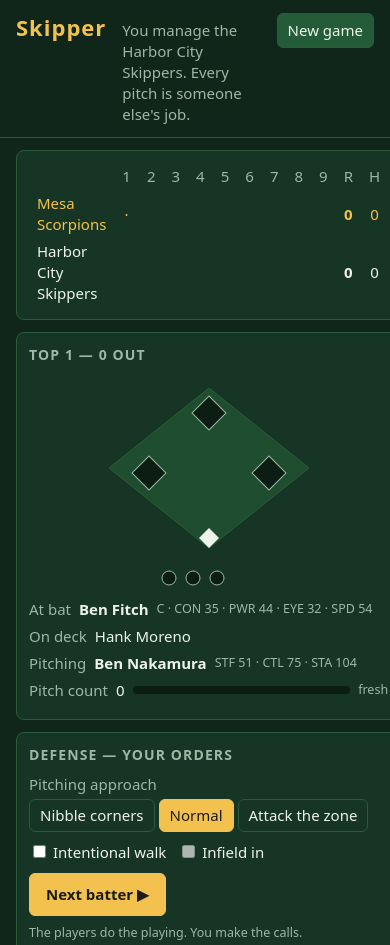
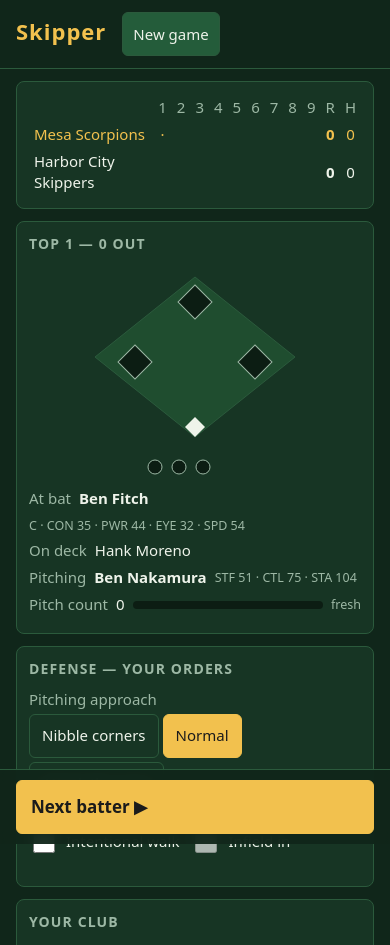
Before and after one commit to nmemmert/baseball, a website with bundled scripts: page index.html in a window 390 px wide. Shown: the top 945 px of the page. Built offline with nearby package versions, Linux system fonts and the light colour scheme.

Commit message:
Make Skipper an installable PWA for iPhone
Adds web manifest, offline service worker, home-screen icons, iOS meta tags,
safe-area and touch-friendly layout, a fixed bottom action bar, and a GitHub
Pages deploy workflow.

Co-Authored-By: Claude Sonnet 5.5 <noreply@anthropic.com>
Claude-Session: https://claude.ai/code/session_01CzZQdbZpwEFzR7cE2kEqxW

```diff
--- a/index.html
+++ b/index.html
@@ -2,7 +2,15 @@
 <html lang="en">
 <head>
   <meta charset="utf-8">
-  <meta name="viewport" content="width=device-width, initial-scale=1">
+  <meta name="viewport" content="width=device-width, initial-scale=1, viewport-fit=cover">
+  <meta name="theme-color" content="#10261a">
+  <meta name="apple-mobile-web-app-capable" content="yes">
+  <meta name="mobile-web-app-capable" content="yes">
+  <meta name="apple-mobile-web-app-title" content="Skipper">
+  <meta name="apple-mobile-web-app-status-bar-style" content="black-translucent">
+  <link rel="manifest" href="manifest.webmanifest">
+  <link rel="apple-touch-icon" href="icons/apple-touch-icon.png">
+  <link rel="icon" type="image/png" href="icons/icon-192.png">
   <title>Skipper — Baseball Manager</title>
   <link rel="stylesheet" href="style.css">
 </head>
@@ -20,6 +28,7 @@
       <section id="log"></section>
     </div>
   </main>
+  <div id="bar"></div>
   <script type="module" src="src/main.js"></script>
 </body>
 </html>
--- a/src/main.js
+++ b/src/main.js
@@ -59,6 +59,11 @@ function renderField() {
 const seg = (name, cur, opts) => `<div class="seg">${opts.map(([v, t]) => `<label><input type="radio" name="${name}" value="${v}" ${cur === v ? 'checked' : ''} data-set="${name}"><span>${t}</span></label>`).join('')}</div>`;
 const chk = (name, on, text, disabled) => `<label class="chk"><input type="checkbox" data-toggle="${name}" ${on ? 'checked' : ''} ${disabled ? 'disabled' : ''}> ${text}</label>`;
 
+function renderBar() {
+  $('bar').innerHTML = g.over ? '<button class="primary" id="again">New game</button>' : '<button class="primary" data-action="play">Next batter ▶</button>';
+  const again = $('again'); if (again) again.onclick = start;
+}
+
 function renderOrders() {
   if (g.over) { $('orders').innerHTML = `<div class="over">${g.winner === 'home' ? 'Victory!' : 'Defeat.'}<br>${g.away.name} ${g.away.runs}, ${g.home.name} ${g.home.runs}</div>`; return; }
   const [b1, b2] = g.bases;
@@ -72,7 +77,7 @@ function renderOrders() {
       <div class="group"><span class="label">Pitching approach</span>${seg('approach', ui.approach, [['nibble', 'Nibble corners'], ['normal', 'Normal'], ['attack', 'Attack the zone']])}</div>
       <div class="group">${chk('ibb', ui.ibb, 'Intentional walk', false)}${chk('infieldIn', ui.infieldIn, 'Infield in', !g.bases[2])}</div>`;
   }
-  $('orders').innerHTML = `${html}<div class="row"><button class="primary" data-action="play">Next batter ▶</button><small>The players do the playing. You make the calls.</small></div>`;
+  $('orders').innerHTML = html;
 }
 
 function renderRoster() {
@@ -99,7 +104,7 @@ function renderLog() {
   $('log').innerHTML = `<h2>Play by play</h2><div class="log">${lines.map((l, i) => `<p class="${i < first ? 'new' : ''}">${l}</p>`).join('')}</div>`;
 }
 
-function render() { renderScore(); renderField(); renderOrders(); renderRoster(); renderLog(); }
+function render() { renderScore(); renderField(); renderOrders(); renderBar(); renderRoster(); renderLog(); }
 
 document.addEventListener('click', (e) => {
   const el = e.target.closest('[data-action]');
@@ -121,3 +126,5 @@ document.addEventListener('change', (e) => {
 });
 $('new').addEventListener('click', start);
 start();
+
+if ('serviceWorker' in navigator) navigator.serviceWorker.register('sw.js').catch(() => {});
--- a/style.css
+++ b/style.css
@@ -1,7 +1,8 @@
 :root { --bg:#10261a; --panel:#173524; --ink:#eef3ea; --mute:#9db8a5; --acc:#f2c14e; --bad:#e26d5c; --line:#2b5a3c; }
 * { box-sizing: border-box; }
-body { margin:0; background:var(--bg); color:var(--ink); font:15px/1.4 system-ui, sans-serif; }
-header { display:flex; gap:16px; align-items:baseline; padding:12px 16px; border-bottom:1px solid var(--line); flex-wrap:wrap; }
+html { -webkit-text-size-adjust:100%; }
+body { margin:0; padding-bottom:calc(84px + env(safe-area-inset-bottom)); -webkit-tap-highlight-color:transparent; touch-action:manipulation; -webkit-user-select:none; user-select:none; background:var(--bg); color:var(--ink); font:15px/1.4 system-ui, sans-serif; }
+header { padding-top:calc(12px + env(safe-area-inset-top)) !important; padding-left:calc(16px + env(safe-area-inset-left)) !important; padding-right:calc(16px + env(safe-area-inset-right)) !important; display:flex; gap:16px; align-items:baseline; padding:12px 16px; border-bottom:1px solid var(--line); flex-wrap:wrap; }
 h1 { margin:0; font-size:22px; letter-spacing:1px; color:var(--acc); }
 .sub { color:var(--mute); flex:1; }
 main { max-width:1000px; margin:0 auto; padding:12px 16px 40px; display:grid; gap:12px; }
@@ -36,3 +37,13 @@ tr.live td { color:var(--acc); }
 small { color:var(--mute); }
 svg { width:100%; max-width:280px; display:block; margin:0 auto; }
 .over { text-align:center; font-size:18px; color:var(--acc); padding:8px; }
+
+#bar { position:fixed; left:0; right:0; bottom:0; padding:10px 16px calc(10px + env(safe-area-inset-bottom)); background:rgba(16,38,26,.94); backdrop-filter:blur(8px); border-top:1px solid var(--line); display:flex; justify-content:center; }
+#bar .primary { width:100%; max-width:520px; font-size:17px; padding:14px; }
+@media (max-width:760px){
+  header .sub { display:none; }
+  button, .seg span { min-height:44px; display:inline-flex; align-items:center; }
+  .seg span { padding:10px 12px; } .seg label { margin-bottom:4px; }
+  .chk { display:inline-flex; align-items:center; gap:8px; min-height:44px; } .chk input { width:22px; height:22px; }
+  #scoreboard { overflow-x:auto; } th, td { padding:3px 5px; }
+}
```
Also changed, not shown: sw.js (added, +17 -0 lines), .github/workflows/pages.yml (added), icons/apple-touch-icon.png (added), icons/icon-192.png (added), icons/icon-512.png (added), icons/icon.svg (added), manifest.webmanifest (added).
